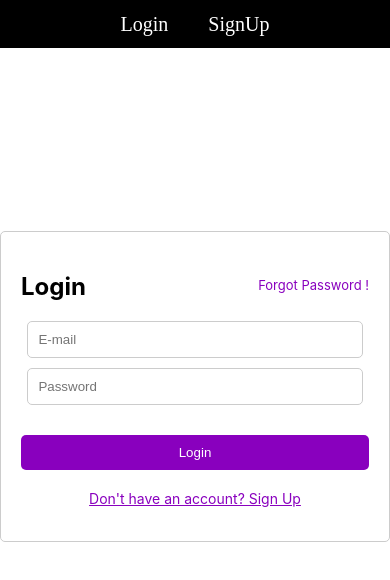
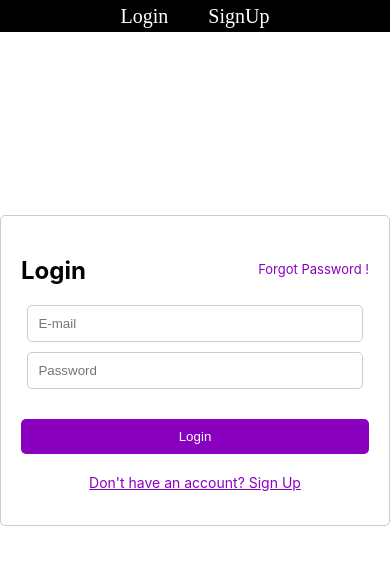
Before and after one commit to DevloperVivek/REACT-EXPENSE-TRACKER, a React (Create React App) app: page /Login in a window 390 px wide. Shown: the top 580 px of the page. Built offline with nearby package versions, Linux system fonts and the light colour scheme.

Commit message:
Firebase Updated

```diff
--- a/src/components/Expense/Expense/Expense.js
+++ b/src/components/Expense/Expense/Expense.js
@@ -13,7 +13,7 @@ const Expense = () => {
   const Auth = useSelector((state) => state.auth);
   const email = Auth.email.split("@");
   const dispatch = useDispatch();
-  const url = `https://react-expense-tracker-74a6f-default-rtdb.asia-southeast1.firebasedatabase.app/${email[0]}.json`;
+  const url = `https://react-expense-trac-default-rtdb.asia-southeast1.firebasedatabase.app/${email[0]}.json`;
   let prime = false;
 
   const formHandler = () => {
--- a/src/components/Expense/Expense/Expense.module.css
+++ b/src/components/Expense/Expense/Expense.module.css
@@ -135,8 +135,19 @@
   color: white;
 }
 
-@media screen and (max-width: 700px){
-  .topper button {
+@media(max-width: 720px){
+.expenseList {
+  margin-right: 4rem;
+}
+
+.expenseList span {
+  padding: 10px 30px;
+  padding-bottom: 30px;
+  font-weight: bold;
+  font-size: 20px;
+}
+
+.topper button {
     border: 1px solid rgb(0, 0, 0);
     color: rgb(0, 0, 0);
     padding: 10px 40px;
--- a/src/components/Expense/Expense/ExpenseItems.module.css
+++ b/src/components/Expense/Expense/ExpenseItems.module.css
@@ -68,7 +68,7 @@
       border-radius: 20px;
       width: 400px;
       margin-top: 50px;
-      margin-left: 90px;
+      margin-left: 15%;
       margin-bottom: 40px;
       box-shadow: rgba(116, 116, 116, 0.234) 0px 5px 15px;
     }
--- a/src/components/Expense/Layout/Header.js
+++ b/src/components/Expense/Layout/Header.js
@@ -2,7 +2,7 @@ import { useDispatch, useSelector } from "react-redux";
 import { NavLink, useNavigate } from "react-router-dom";
 import classes from "./Header.module.css";
 import { authAction } from "../../../Context/auth-redux";
-import { useEffect } from "react";
+import { Fragment, useEffect } from "react";
 
 const Header = () => {
   const Auth = useSelector((state) => state.auth);
@@ -25,7 +25,7 @@ const Header = () => {
   }, [dispatch]);
 
   return (
-    <header className={classes.header}>
+    <Fragment>
       <div className={classes["header-item"]}>
         {Auth.isLogin && (
           <NavLink to="/Home">
@@ -53,7 +53,7 @@ const Header = () => {
           </span>
         )}
       </div>
-    </header>
+    </Fragment>
   );
 };
 
--- a/src/components/Expense/Layout/Header.module.css
+++ b/src/components/Expense/Layout/Header.module.css
@@ -44,3 +44,18 @@
 .logout:hover{
   color: red;
 }
+
+@media screen and (max-width:600px){
+.header-item {
+  width: 100%;
+  height: 2rem;
+  font-family: "Times New Roman", Times, serif;
+  display: flex;
+  align-items: center;
+  border-bottom: 0.1px solid white;
+}
+
+.header-item span {
+  margin: 0px 20px;
+}
+}
--- a/src/components/Expense/Pages/Login.js
+++ b/src/components/Expense/Pages/Login.js
@@ -24,7 +24,7 @@ const Login = () => {
     setLoading(true);
     try {
       const res = await fetch(
-        "https://identitytoolkit.googleapis.com/v1/accounts:signInWithPassword?key=AIzaSyANzyfV4kc7FHC5V8GNeXK__AmuXAwvaGw",
+        "https://identitytoolkit.googleapis.com/v1/accounts:signInWithPassword?key=AIzaSyCnZxUaZSYnplphd3Y669un98rNC1dRxMg",
         {
           method: "POST",
           body: JSON.stringify({
--- a/src/components/Expense/Pages/Profile.js
+++ b/src/components/Expense/Pages/Profile.js
@@ -10,7 +10,7 @@ const Profile = () => {
   const [email, setEmail] = useState("");
   const Auth = useSelector((state) => state.auth);
   const url =
-    "https://identitytoolkit.googleapis.com/v1/accounts:lookup?key=AIzaSyANzyfV4kc7FHC5V8GNeXK__AmuXAwvaGw";
+    "https://identitytoolkit.googleapis.com/v1/accounts:lookup?key=AIzaSyCnZxUaZSYnplphd3Y669un98rNC1dRxMg";
 
   useEffect(() => {
     axios
--- a/src/components/Expense/Pages/ResetPassword.js
+++ b/src/components/Expense/Pages/ResetPassword.js
@@ -16,7 +16,7 @@ const ResetPassword = () => {
     setLoading(true);
     try {
       const res = await fetch(
-        "https://identitytoolkit.googleapis.com/v1/accounts:sendOobCode?key=AIzaSyANzyfV4kc7FHC5V8GNeXK__AmuXAwvaGw",
+        "https://identitytoolkit.googleapis.com/v1/accounts:sendOobCode?key=AIzaSyCnZxUaZSYnplphd3Y669un98rNC1dRxMg",
         {
           method: "POST",
           body: JSON.stringify({
--- a/src/components/Expense/Pages/Signup.js
+++ b/src/components/Expense/Pages/Signup.js
@@ -19,7 +19,7 @@ const SignUp = () => {
     if (passRef.current.value === confRef.current.value) {
       try {
         const res = await fetch(
-          "https://identitytoolkit.googleapis.com/v1/accounts:signUp?key=AIzaSyANzyfV4kc7FHC5V8GNeXK__AmuXAwvaGw",
+          "https://identitytoolkit.googleapis.com/v1/accounts:signUp?key=AIzaSyCnZxUaZSYnplphd3Y669un98rNC1dRxMg",
           {
             method: "POST",
             body: JSON.stringify({
```
Also changed, not shown: firebase.json (added), 1 other file (tests, documents, lock files or other folders).
